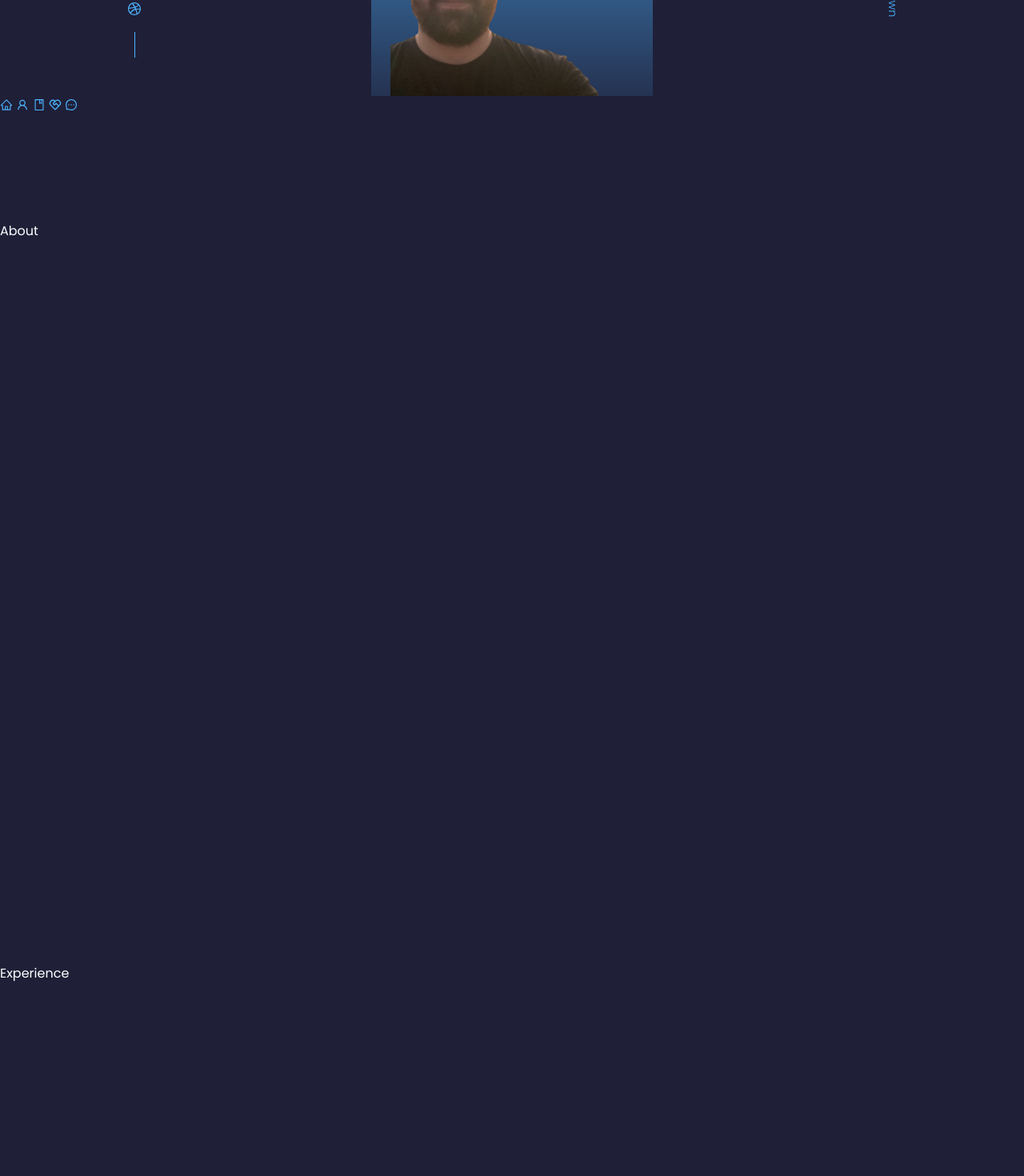
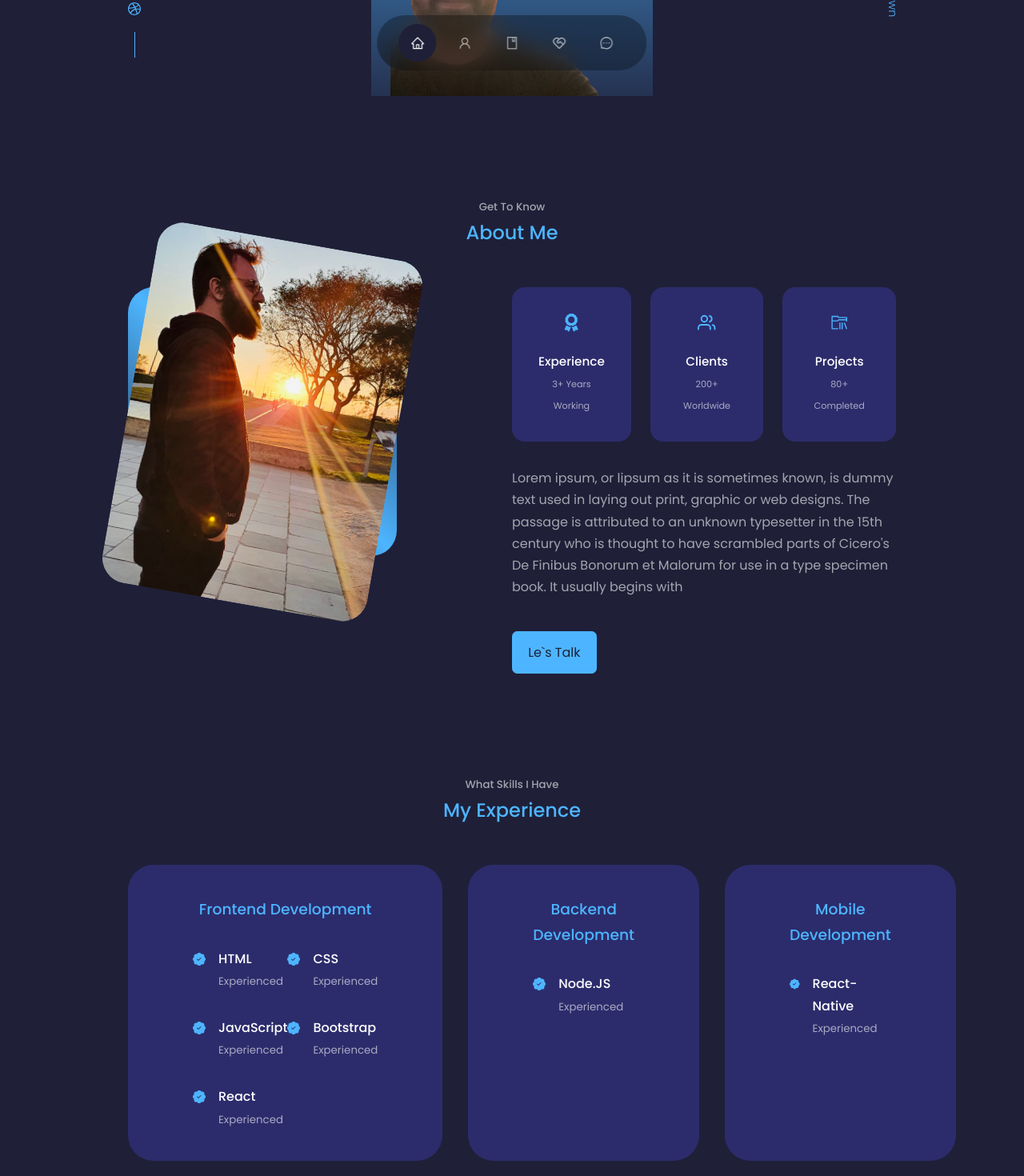
Before and after one commit to NatanaelSignorini/portfolio_react, a React (Create React App) app: page / in a window 1280 px wide. Shown: the part 680-2150 px from the top of the page at 80% size. Built offline with nearby package versions, Linux system fonts and the light colour scheme.

Commit message:
about + experience 100%

```diff
--- a/src/components/about/About.jsx
+++ b/src/components/about/About.jsx
@@ -1,9 +1,63 @@
 import React from 'react'
 import './about.css'
+import image_me from '../../assets/me4.png'
+import {FaAward} from 'react-icons/fa'
+import {FiUsers} from 'react-icons/fi'
+import {VscFolderLibrary} from 'react-icons/vsc'
 
 const About = () => {
   return (
-    <section id='about'> About </section>
+    <section id='about'>
+       <h5>Get To Know</h5>
+       <h2>About Me</h2>
+
+      <div className="container about__container">
+
+        <div className="about__me">
+          <div className="about__me-image">
+            <img src={image_me} alt="About_Image"></img>
+          </div>
+        </div>
+
+        <div className="about__content">
+          <div className="about__cards">
+
+            <article className='about__card'>
+              <FaAward className='about__icon' />
+              <h5>Experience</h5>
+              <small> 3+ Years Working</small>
+            </article>
+
+            <article className='about__card'>
+              <FiUsers className='about__icon' />
+              <h5>Clients</h5>
+              <small> 200+ Worldwide </small>
+            </article>
+
+            <article className='about__card'>
+              <VscFolderLibrary className='about__icon' />
+              <h5>Projects</h5>
+              <small> 80+ Completed</small>
+            </article>
+          </div>
+
+          <p>
+            Lorem ipsum, or lipsum as it is sometimes known,
+            is dummy text used in laying out print,
+            graphic or web designs.
+            The passage is attributed to an unknown typesetter
+            in the 15th century who is thought to have scrambled
+            parts of Cicero's De Finibus Bonorum et Malorum for
+            use in a type specimen book. It usually begins with
+          </p>
+
+          <a href="#contact" className='btn btn-primary'>Le`s Talk</a>
+
+        </div>
+      </div>
+
+
+    </section>
   )
 }
 
--- a/src/components/about/about.css
+++ b/src/components/about/about.css
@@ -0,0 +1,106 @@
+.about__container {
+  display: grid;
+  grid-template-columns: 35% 50%;
+  gap: 15%;
+}
+
+.about__me {
+  width: 100%;
+  aspect-ratio: 1/1;
+  border-radius: 2rem;
+  background: linear-gradient(
+    45deg,
+    transparent,
+    var(--color-primary),
+    transparent
+  );
+  display: grid;
+  place-items: center;
+}
+.about__me-image {
+  width: 100%;
+  border-radius: 2rem;
+  overflow: hidden;
+  transform: rotate(10deg);
+  transition: var(--transition);
+}
+.about__me-image:hover {
+  transform: rotate(0);
+}
+
+.about__cards {
+  display: grid;
+  grid-template-columns: repeat(3, 1fr);
+  gap: 1.5rem;
+}
+.about__card {
+  background: var(--color-bg-variant);
+  border: 1px solid transparent;
+  border-radius: 1rem;
+  padding: 2rem;
+  text-align: center;
+  transition: var(--transition);
+}
+.about__card:hover {
+  background: transparent;
+  border-color: var(--color-primary-variant);
+  cursor: default;
+}
+
+.about__icon {
+  color: var(--color-primary);
+  font-size: 1.4rem;
+  margin-bottom: 1rem;
+}
+.about__card h5 {
+  font-size: 0.95rem;
+}
+
+.about__card small {
+  font-size: 0.7rem;
+  color: var(--color-light);
+}
+
+.about__content p {
+  margin: 2rem 0 2.6rem 0;
+  color: var(--color-light);
+}
+
+/* ==================== MEDIA QUERIES (MEDIUM DEVICES) ================= */
+
+@media screen and (max-width: 1024px) {
+  .about__container {
+    grid-template-columns: 1fr;
+    gap: 0;
+  }
+  .about__me {
+    width: 50%;
+    margin: 2rem auto 4rem;
+  }
+  .about__content p {
+    margin: 1rem  0 1.5rem;
+  }
+
+}
+
+/* ==================== MEDIA QUERIES (SMALL DEVICES) ================= */
+
+@media screen and (max-width: 600px) {
+  .about__me {
+    width: 65%;
+    margin: 0 auto 3rem;
+  }
+
+  .about__cards {
+    grid-template-columns: 1fr 1fr;
+    gap: 1rem;
+  }
+
+  .about__content {
+    text-align: center;
+  }
+
+  .about__content p {
+    margin: 1.5rem 0;
+  }
+}
--- a/src/components/experience/Experience.jsx
+++ b/src/components/experience/Experience.jsx
@@ -1,8 +1,98 @@
 import React from 'react'
+import './experience.css'
+import {BsPatchCheckFill} from 'react-icons/bs'
 
 const Experience = () => {
   return (
-    <section id='experience'> Experience </section>
+    <section id='experience'>
+      <h5> What Skills I Have</h5>
+      <h2>My Experience</h2>
+
+      <div className="container experience__container">
+
+      <div className="experience__frontend">
+          <h3>Frontend Development</h3>
+            <div className="experience__content">
+              <article className="experience__details">
+                <BsPatchCheckFill className='experience__details-icon'/>
+                <div>
+                  <h4>HTML</h4>
+                  <small className='text-light'>Experienced</small>
+                </div>
+
+              </article>
+
+              <article className="experience__details">
+                <BsPatchCheckFill className='experience__details-icon'/>
+                <div>
+                  <h4>CSS</h4>
+                  <small className='text-light'>Experienced</small>
+                </div>
+
+              </article>
+
+              <article className="experience__details">
+                <BsPatchCheckFill className='experience__details-icon'/>
+                <div>
+                  <h4>JavaScript</h4>
+                  <small className='text-light'>Experienced</small>
+                </div>
+
+              </article>
+
+              <article className="experience__details">
+                <BsPatchCheckFill className='experience__details-icon'/>
+                <div>
+                  <h4>Bootstrap</h4>
+                  <small className='text-light'>Experienced</small>
+                </div>
+
+              </article>
+
+              <article className="experience__details">
+                <BsPatchCheckFill className='experience__details-icon'/>
+                <div>
+                  <h4>React</h4>
+                  <small className='text-light'>Experienced</small>
+                </div>
+
+              </article>
+            </div>
+        </div>
+
+        <div className="experience__backend">
+          <h3>Backend Development</h3>
+            <div className="experience__content">
+              <article className="experience__details">
+                <BsPatchCheckFill className='experience__details-icon'/>
+                <div>
+                  <h4>Node.JS</h4>
+                  <small className='text-light'>Experienced</small>
+                </div>
+              </article>
+            </div>
+        </div>
+
+        <div className="experience__mobile">
+          <h3>Mobile Development</h3>
+            <div className="experience__content">
+              <article className="experience__details">
+                <BsPatchCheckFill className='experience__details-icon'/>
+                <div>
+                  <h4>React-Native</h4>
+                  <small className='text-light'>Experienced</small>
+                </div>
+              </article>
+            </div>
+
+        </div>
+
+
+
+
+      </div>
+
+    </section>
   )
 }
 
--- a/src/components/experience/experience.css
+++ b/src/components/experience/experience.css
@@ -0,0 +1,71 @@
+.experience__container {
+  display: grid;
+  grid-template-columns: 1fr 1fr 1fr;
+  gap: 2rem;
+}
+
+.experience__container > div {
+  background: var(--color-bg-variant);
+  padding: 2.4rem 5rem;
+  border-radius: 2rem;
+  border: 1px solid transparent;
+  transition: var(--transtion);
+}
+
+.experience__container > div:hover {
+  background: transparent;
+  border-color: var(--color-primary-variant);
+  cursor: default;
+}
+
+.experience__container > div h3 {
+  text-align: center;
+  margin-bottom: 2rem;
+  color: var(--color-primary);
+}
+
+.experience__content {
+  display: grid;
+  grid-template-columns: 1fr 1fr;
+  row-gap: 2rem;
+}
+
+.experience__details {
+  display: flex;
+  gap: 1rem;
+}
+.experience__details-icon {
+  margin-top: 6px;
+  color: var(--color-primary);
+}
+
+/* ==================== MEDIA QUERIES (MEDIUM DEVICES) ================= */
+
+@media screen and (max-width: 1024px) {
+  .experience__container {
+    grid-template-columns: 1fr;
+  }
+  .experience__container > div {
+    width: 80%;
+    padding: 2rem;
+    margin: 0 auto;
+  }
+  .experience__content {
+    padding: 1rem;
+  }
+
+}
+
+/* ==================== MEDIA QUERIES (SMALL DEVICES) ================= */
+
+@media screen and (max-width: 600px) {
+  .experience__container {
+    gap: 1rem;
+  }
+
+  .experience__container > div {
+    width: 100%;
+    padding: 2rem 1rem;
+  }
+
+}
--- a/src/components/nav/Nav.jsx
+++ b/src/components/nav/Nav.jsx
@@ -1,5 +1,6 @@
 import React from 'react'
 import './nav.css'
+import { useState } from 'react'
 import {
   AiOutlineHome,
   AiOutlineUser,
@@ -8,16 +9,22 @@ import {
 } from 'react-icons/ai'
 import {RiServiceLine} from 'react-icons/ri'
 
+
 const Nav = () => {
+  const [activeNav, setActiveNav] = useState('#home')
   return (
-    <div>
-      <a href='#home'> <AiOutlineHome/> </a>
-      <a href='#about'> <AiOutlineUser/> </a>
-      <a href='#experience'> <AiOutlineBook/> </a>
-      <a href='#services'> <RiServiceLine/> </a>
-      <a href='#contact'> <AiOutlineMessage/> </a>
-
-    </div>
+    <nav>
+      <a href='#home' onClick={() => setActiveNav('#home')}
+      className={activeNav === '#home' ? 'active' : ''}><AiOutlineHome/> </a>
+      <a href='#about' onClick={() => setActiveNav('#about')}
+      className={activeNav === '#about' ? 'active' : ''}> <AiOutlineUser/> </a>
+      <a href='#experience' onClick={() => setActiveNav('#experience')}
+      className={activeNav === '#experience' ? 'active' : ''}> <AiOutlineBook/> </a>
+      <a href='#services' onClick={() => setActiveNav('#services')}
+      className={activeNav === '#services' ? 'active' : ''}> <RiServiceLine/> </a>
+      <a href='#contact' onClick={() => setActiveNav('#contact')}
+      className={activeNav === '#contact' ? 'active' : ''}> <AiOutlineMessage/> </a>
+    </nav>
   )
 }
 
--- a/src/components/nav/nav.css
+++ b/src/components/nav/nav.css
@@ -0,0 +1,33 @@
+nav {
+  background: rgba(0,0,0,0.3);
+  width: max-content;
+  display: block;
+  padding: 0.7rem 1.7rem;
+  z-index: 2;
+  position: fixed;
+  left: 50%;
+  transform: translate(-50%);
+  bottom: 2rem;
+  display: flex;
+  gap: 0.8rem;
+  border-radius: 3rem;
+  backdrop-filter: blur(15px);
+}
+
+nav a {
+  background: transparent;
+  padding: 0.9rem;
+  border-radius: 50%;
+  display: flex;
+  color: var(--color-light);
+  font-size: 1.1rem;
+}
+
+nav a:hover {
+  background: rgba(0,0,0,0.3);
+}
+
+nav a.active {
+  background: var(--color-bg);
+  color: var(--color-white);
+}
--- a/src/index.css
+++ b/src/index.css
@@ -58,7 +58,6 @@ h1 {
 
 section{
   margin-top: 8rem;
-  height: 100vh;
 }
 
 section > h2,
```
Also changed, not shown: src/assets/me4.png (added).
